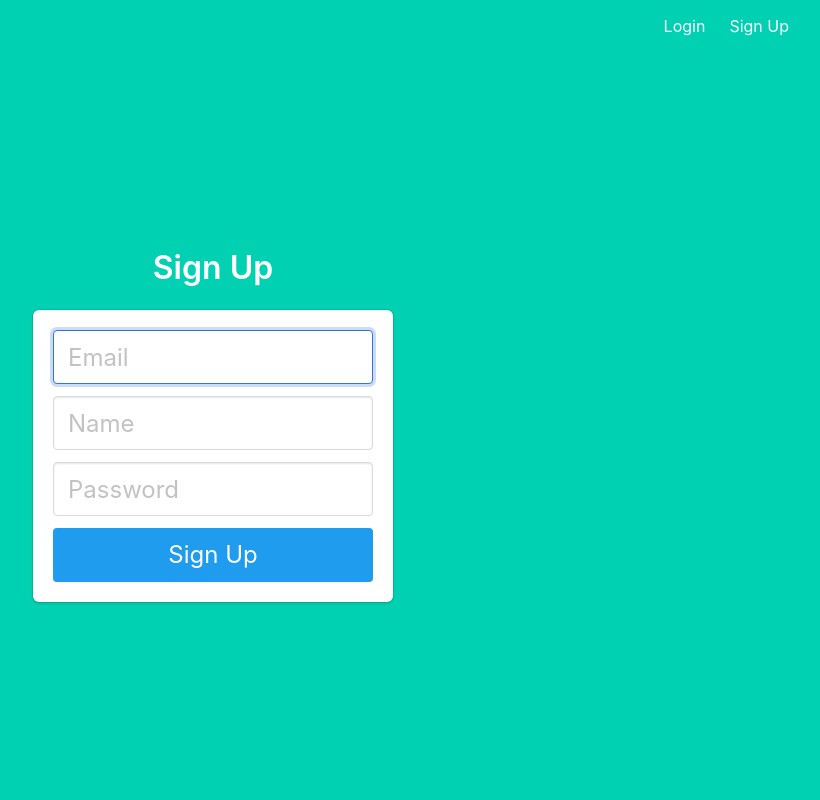
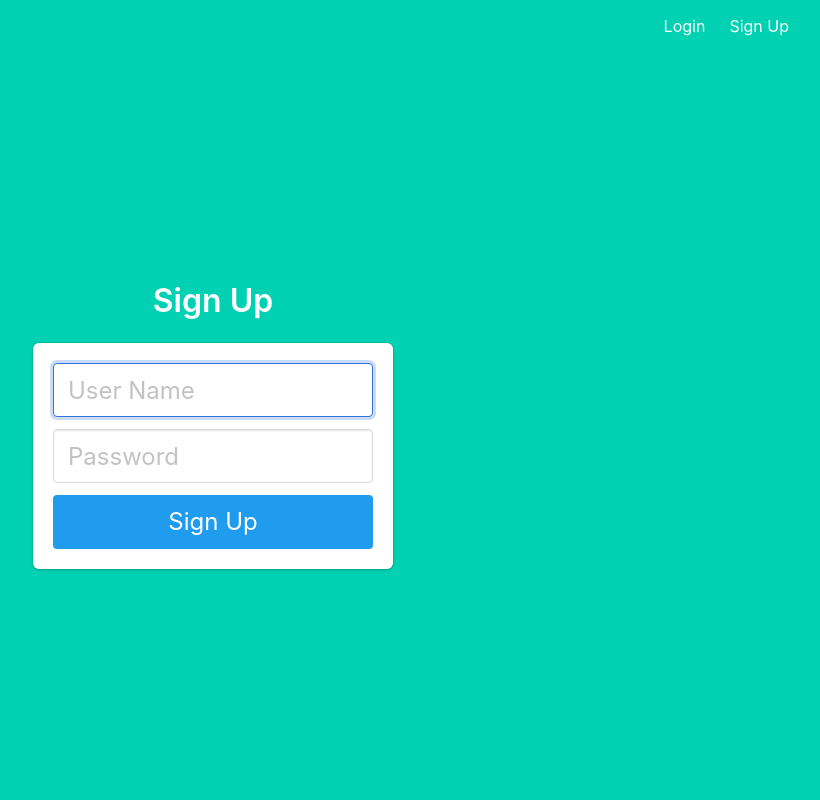
Before and after one commit to henrietterebnor/inf226_oblig2, a Flask app: page /signup in a window 1280 px wide. Shown: the whole page, without its empty margins (427-1247 px from the left). Run offline with Flask 2, Linux system fonts and the light colour scheme.

Commit message:
changed from email to username

```diff
--- a/project/auth.py
+++ b/project/auth.py
@@ -14,11 +14,11 @@ def login():
 
 @auth.route('/login', methods=['POST'])
 def login_post():
-    email = request.form.get('email')
+    username = request.form.get('username')
     password = request.form.get('password')
     remember = True if request.form.get('remember') else False
 
-    user = User.query.filter_by(email=email).first()
+    user = User.query.filter_by(username=username).first()
 
     # check if the user actually exists
     # take the user-supplied password, hash it, and compare it to the hashed password in the database
@@ -38,19 +38,18 @@ def signup():
 
 @auth.route('/signup', methods=['POST'])
 def signup_post():
-    email = request.form.get('email')
-    name = request.form.get('name')
+    username = request.form.get('username')
     password = request.form.get('password')
 
     user = User.query.filter_by(
-        email=email).first()  # if this returns a user, then the email already exists in database
+        username=username).first()  # if this returns a user, then the email already exists in database
 
     if user:  # if a user is found, we want to redirect back to signup page so user can try again
-        flash('Email address already exists')
+        flash('Username already exists, try another one')
         return redirect(url_for('auth.signup'))
 
     # create a new user with the form data. Hash the password so the plaintext version isn't saved.
-    new_user = User(email=email, name=name, password=generate_password_hash(password, method='sha256'))
+    new_user = User(username=username,password=generate_password_hash(password, method='sha256'))
 
     # add the new user to the database
     db.session.add(new_user)
--- a/project/main.py
+++ b/project/main.py
@@ -16,4 +16,4 @@ def index():
 @main.route('/profile')
 @login_required
 def profile():
-    return render_template('profile.html', name=current_user.name)
+    return render_template('profile.html', name=current_user.username)
--- a/project/models.py
+++ b/project/models.py
@@ -1,8 +1,7 @@
 from flask_login import UserMixin
 from . import db
 
-
 class User(UserMixin, db.Model):
     id = db.Column(db.Integer, primary_key=True)  # primary keys are required by SQLAlchemy
-    userName = db.Column(db.String(1000), unique=True)
+    username = db.Column(db.String(1000), unique=True)
     password = db.Column(db.String(100))
--- a/project/templates/signup.html
+++ b/project/templates/signup.html
@@ -14,13 +14,7 @@
         <form method="POST" action="/signup">
             <div class="field">
                 <div class="control">
-                    <input class="input is-large" type="email" name="email" placeholder="Email" autofocus="">
-                </div>
-            </div>
-
-            <div class="field">
-                <div class="control">
-                    <input class="input is-large" type="text" name="name" placeholder="Name" autofocus="">
+                    <input class="input is-large" type="text" name="username" placeholder="User Name" autofocus="">
                 </div>
             </div>
 
```
Also changed, not shown: project/templates/index.html (deleted, +0 -10 lines), project/templates/login.html (+1 -7 lines).
